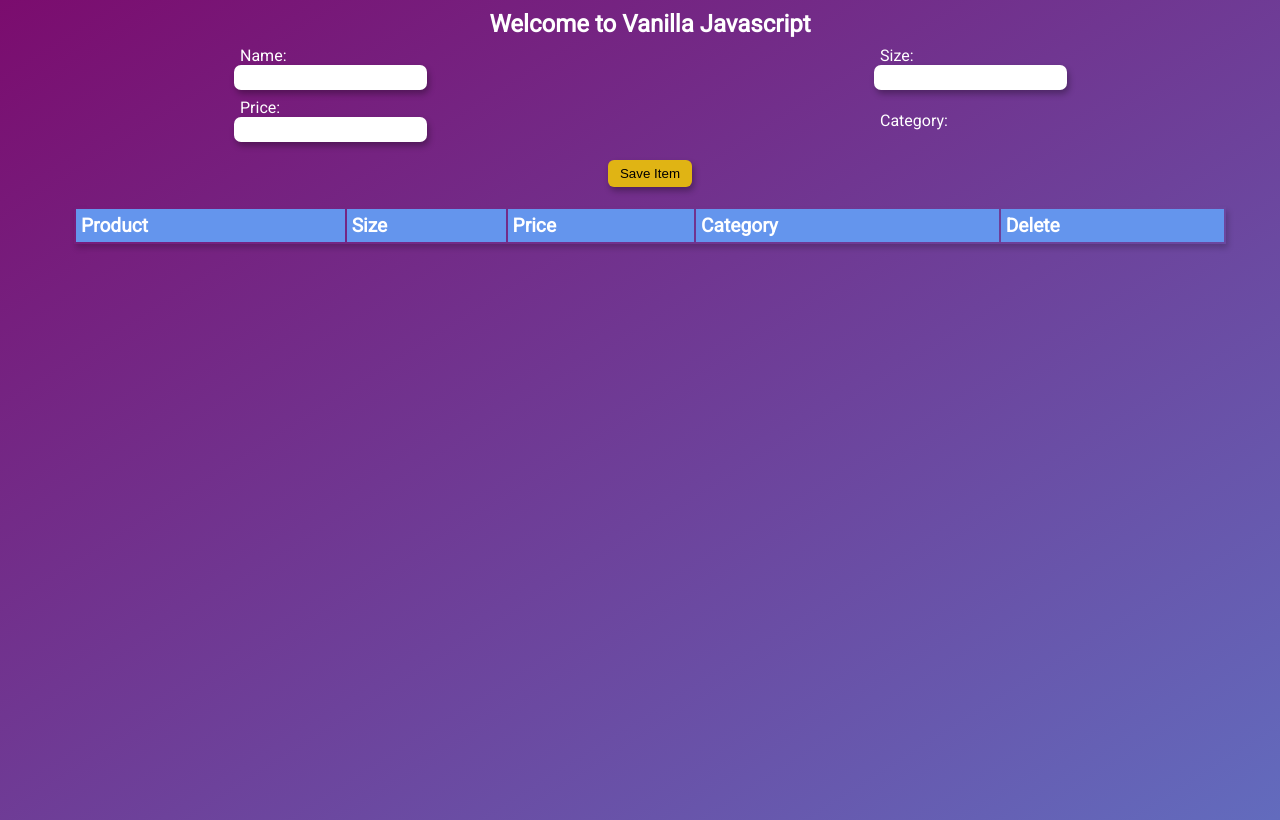
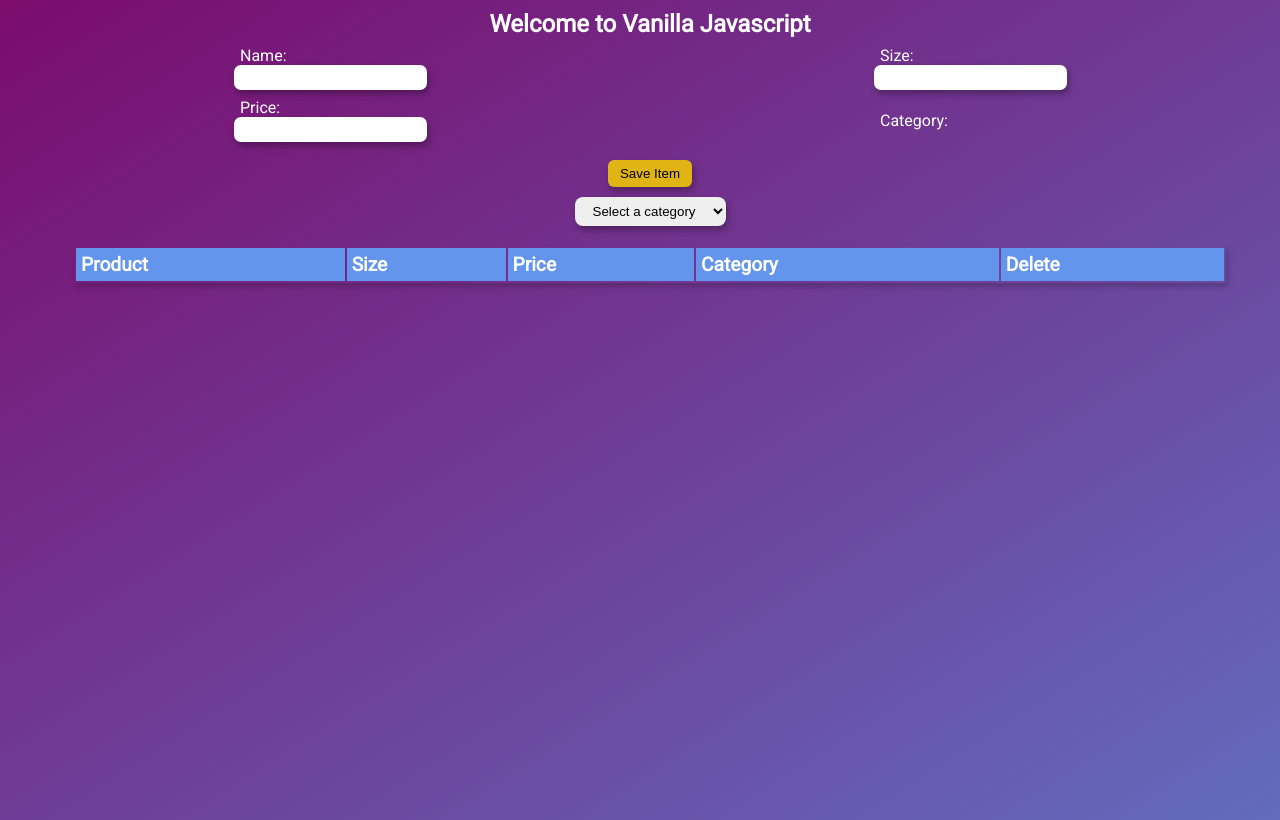
Before and after one commit to C5m7b4/vanilla-fun, a website built with webpack: page public/index.html in a window 1280 px wide. Built offline with nearby package versions, Linux system fonts and the light colour scheme.

Commit message:
add deletes

```diff
--- a/src/index.css
+++ b/src/index.css
@@ -118,3 +118,19 @@ tr:nth-child(odd) {
 td {
   padding: 5px;
 }
+
+.filter-div {
+  width: 100%;
+  display: flex;
+  justify-content: center;
+  align-items: center;
+  margin-top: 10px;
+}
+
+.filter-div select {
+  padding: 6px 14px;
+  border-radius: 8px;
+  outline: none;
+  border: 0;
+  box-shadow: 2px 4px 6px rgba(0, 0, 0, 0.3);
+}
--- a/src/index.js
+++ b/src/index.js
@@ -8,7 +8,7 @@ console.log(isValid({}));
 let filteredData = data;
 
 const state = {
-  item: data,
+  items: data,
   currentItem: {
     name: "",
     size: "",
@@ -33,6 +33,15 @@ const changeState = (element) => {
   return result;
 };
 
+const buildDeleteLinks = () => {
+  const deletes = document.querySelectorAll("td[data-delete]");
+  for (let del of deletes) {
+    del.addEventListener("click", (e) => {
+      deleteItem(+e.currentTarget.id.substring(3));
+    });
+  }
+};
+
 const setValue = (id, value) => {
   if (isValid(value)) {
     document.getElementById(id).value = value;
@@ -50,11 +59,12 @@ const buildTable = () => {
   html +=
     "<tr><th>Product</th><th>Size</th><th>Price</th><th>Category</th><th>Delete</th></tr>";
   filteredData.map((item) => {
-    const { name, price, category, size } = item;
-    html += `<tr><td>${name}</td><td>${size}</td><td>${price}</td><td>${category}</td><td style="cursor:pointer">Delete</td></tr>`;
+    const { name, id, price, category, size } = item;
+    html += `<tr><td>${name}</td><td>${size}</td><td>${price}</td><td>${category}</td><td id="tr-${id}" style="cursor:pointer;" data-delete="${id}">Delete</td></tr>`;
   });
   html += "</table>";
   document.getElementById("items").innerHTML = html;
+  buildDeleteLinks();
 };
 buildTable();
 
@@ -62,7 +72,7 @@ Array.prototype.unique = function (field) {
   const newArray = [];
   this.forEach((record) => {
     const { [field]: targetField } = record;
-    if (!newArray.included(targetField)) {
+    if (!newArray.includes(targetField)) {
       newArray.push(targetField);
     }
   });
@@ -75,6 +85,40 @@ const filterData = (property) => {
   };
 };
 
+const handleFilterChange = (e) => {
+  if (e.target.value == "0") {
+    filteredData = data;
+  } else {
+    filteredData = state.items.filter((d) => d.category == e.target.value);
+  }
+  buildTable();
+};
+
+const buildFilterBox = () => {
+  const categories = data.unique("category");
+  let html =
+    '<select id="category-filter"><option value="0">Select a category</option>';
+  categories.map((c) => {
+    html += `<option value="${c}">${c}</option>`;
+  });
+  html += "</select>";
+  document.getElementById("filter").innerHTML = html;
+  const newSelect = document.getElementById("category-filter");
+  newSelect.addEventListener("change", handleFilterChange);
+};
+buildFilterBox();
+
+const deleteItem = (id) => {
+  const itemIndex = state.items.findIndex((i) => i.id == id);
+  if (itemIndex >= 0) {
+    const copiedItems = Array.from(state.items);
+    copiedItems.splice(itemIndex, 1);
+    state.items = copiedItems;
+    filteredData = copiedItems;
+    buildTable();
+  }
+};
+
 const curriedFilter = filterData("category");
 const fruits = curriedFilter("fruit");
 // console.log(fruits);
```
